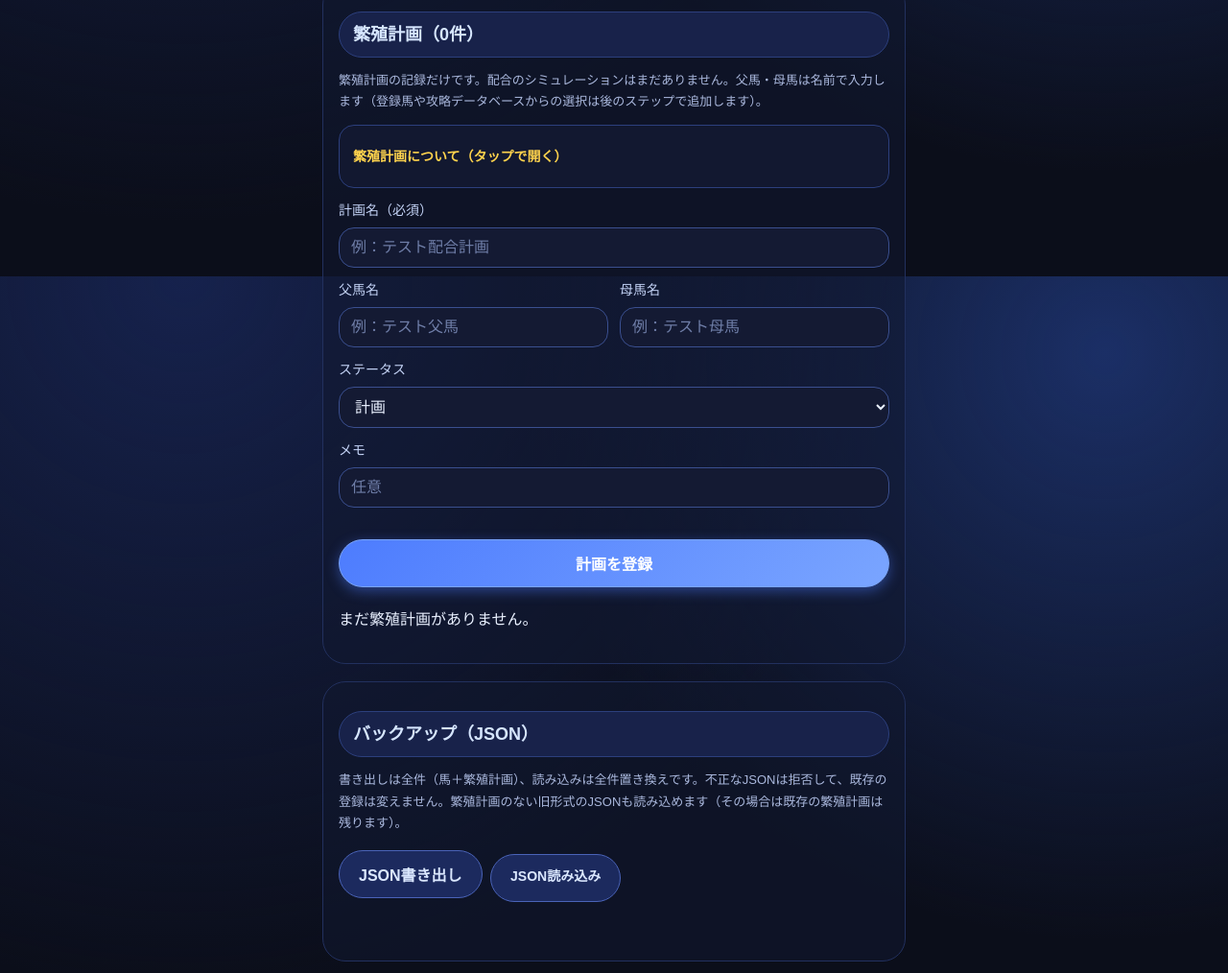
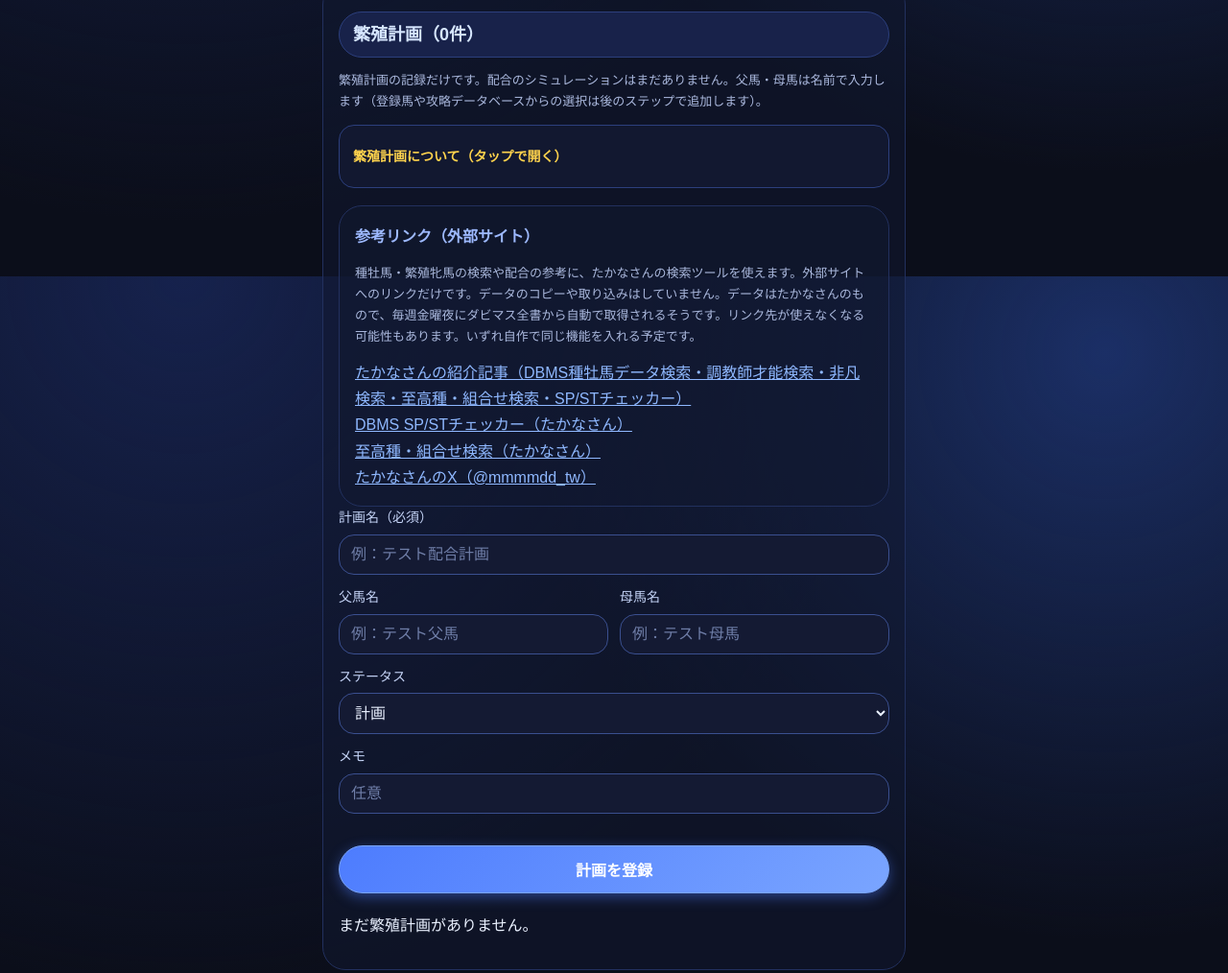
Before and after one commit to puriponnno-nya/dabimas-tool, a plain HTML site: page index.html in a window 1280 px wide. Shown: the part 3712-4726 px from the top of the page at 96% size. Drawn offline with Linux system fonts and the light colour scheme.

Commit message:
繁殖計画にたかなさんの検索ツールの参考リンクを追加：紹介記事（note）、DBMS SP/STチェッカー、至高種・組合せ検索、X。リンクのみでデータのコピーや取り込みはしない。テストB09追加

```diff
--- a/index.html
+++ b/index.html
@@ -252,6 +252,16 @@
       <summary>繁殖計画について（タップで開く）</summary>
       <p class="note">完成形は5代先までの配合シミュレーターを想定していますが、今は計画の記録（計画名・父馬・母馬・ステータス・メモ）だけです。配合効果の表示はありません。未確定の配合効果を断定表示しません。</p>
     </details>
+    <section aria-labelledby="breeding-links-title">
+      <h3 id="breeding-links-title">参考リンク（外部サイト）</h3>
+      <p class="note">種牡馬・繁殖牝馬の検索や配合の参考に、たかなさんの検索ツールを使えます。外部サイトへのリンクだけです。データのコピーや取り込みはしていません。データはたかなさんのもので、毎週金曜夜にダビマス全書から自動で取得されるそうです。リンク先が使えなくなる可能性もあります。いずれ自作で同じ機能を入れる予定です。</p>
+      <ul>
+        <li><a href="https://note.com/takana_mmdd/n/nff464f9f1292" target="_blank" rel="noopener">たかなさんの紹介記事（DBMS種牡馬データ検索・調教師才能検索・非凡検索・至高種・組合せ検索・SP/STチェッカー）</a></li>
+        <li><a href="https://takana666.github.io/DBMS_SPST_checker/" target="_blank" rel="noopener">DBMS SP/STチェッカー（たかなさん）</a></li>
+        <li><a href="https://takana666.github.io/DBMS_shikou_checker/" target="_blank" rel="noopener">至高種・組合せ検索（たかなさん）</a></li>
+        <li><a href="https://x.com/mmmmdd_tw" target="_blank" rel="noopener">たかなさんのX（@mmmmdd_tw）</a></li>
+      </ul>
+    </section>
     <form id="plan-form">
       <input type="hidden" id="plan-edit-id" value="">
       <label>計画名（必須）
```
Also changed, not shown: 3 other files.
